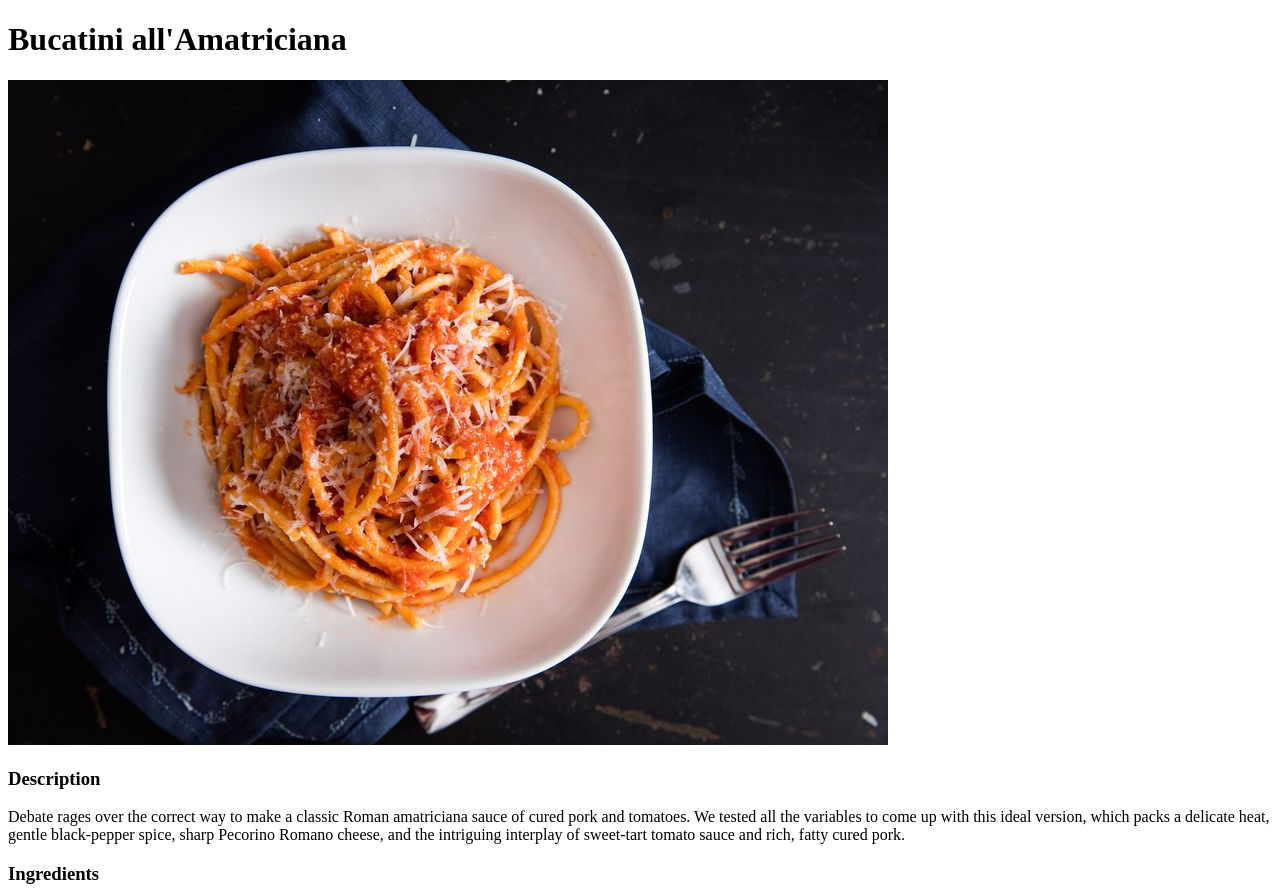
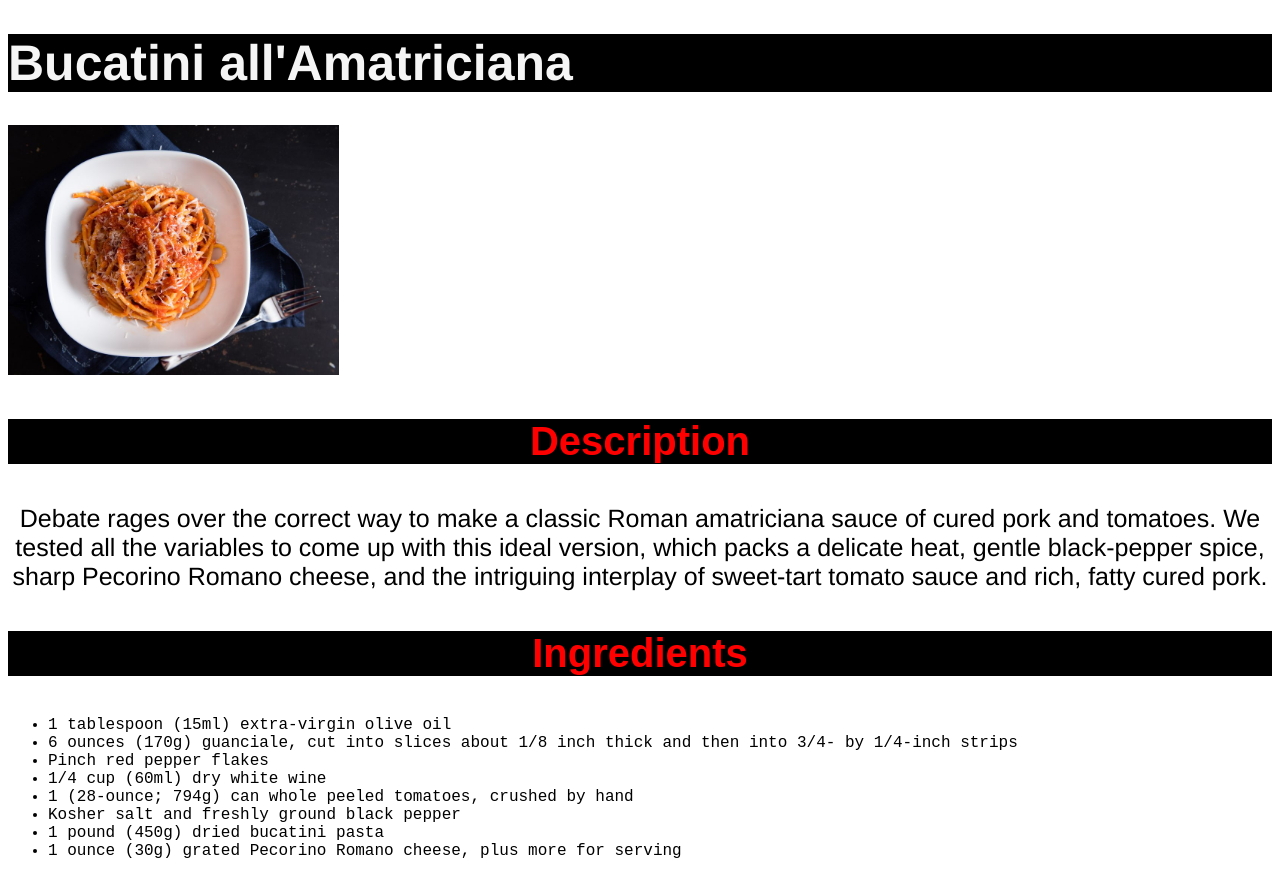
Before and after one commit to justicejazz/odin-recipes, a plain HTML site: page recipes/bucatini-all-amatriciana.html in a window 1280 px wide. Shown: the top 888 px of the page. Drawn offline with Linux system fonts and the light colour scheme.

Commit message:
added CSS

```diff
--- a/recipes/bucatini-all-amatriciana.html
+++ b/recipes/bucatini-all-amatriciana.html
@@ -3,6 +3,7 @@
     <head>
         <title>Bucatini all'Amatriciana</title>
         <meta charset="UTF-8">
+        <link rel="stylesheet" href="../styles.css">
     </head>
     <body>
         <h1>Bucatini all'Amatriciana</h1>
--- /dev/null
+++ b/styles.css
@@ -0,0 +1,30 @@
+h1 {
+    color: whitesmoke;
+    background-color: black;
+    font-family: helvetica, sans-serif;
+    font-size: 50px;
+}
+
+h3 {
+    color: red;
+    background-color: black;
+    font-family: "Brush Script MT", sans-serif;
+    text-align: center;
+    font-size: 40px;
+}
+
+p {
+    font-family: helvetica, sans-serif;
+    font-size: 25px;
+    text-align: center;
+}
+
+img {
+    height: 250px;
+    width: auto;
+}
+
+ul,
+ol {
+    font-family: "courier new", sans-serif;
+}
```
Also changed, not shown: index.html (+1 -0 lines), recipes/cacio-e-pepe.html (+1 -0 lines), recipes/spaghetti-aglio-e-olio.html (+1 -0 lines), 1 other file.
